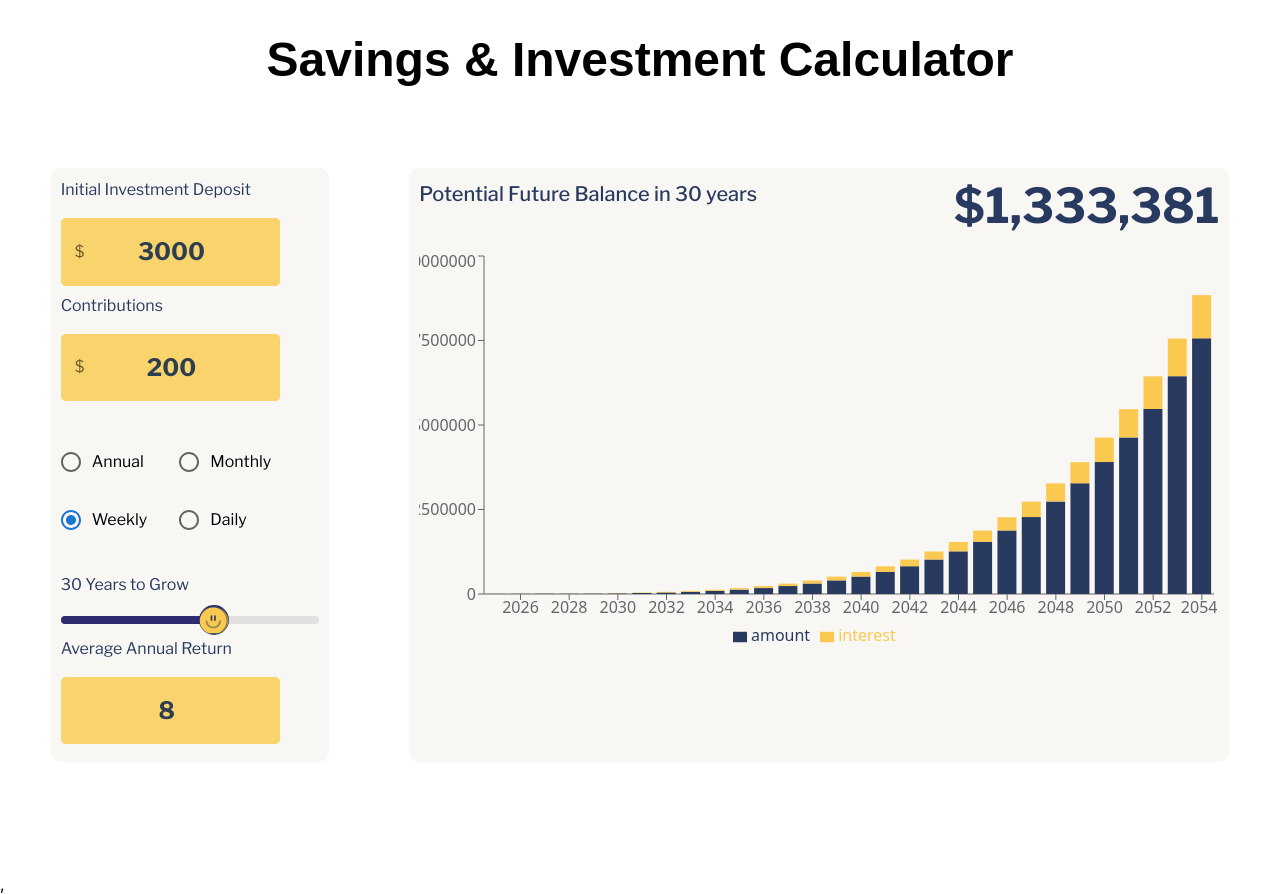
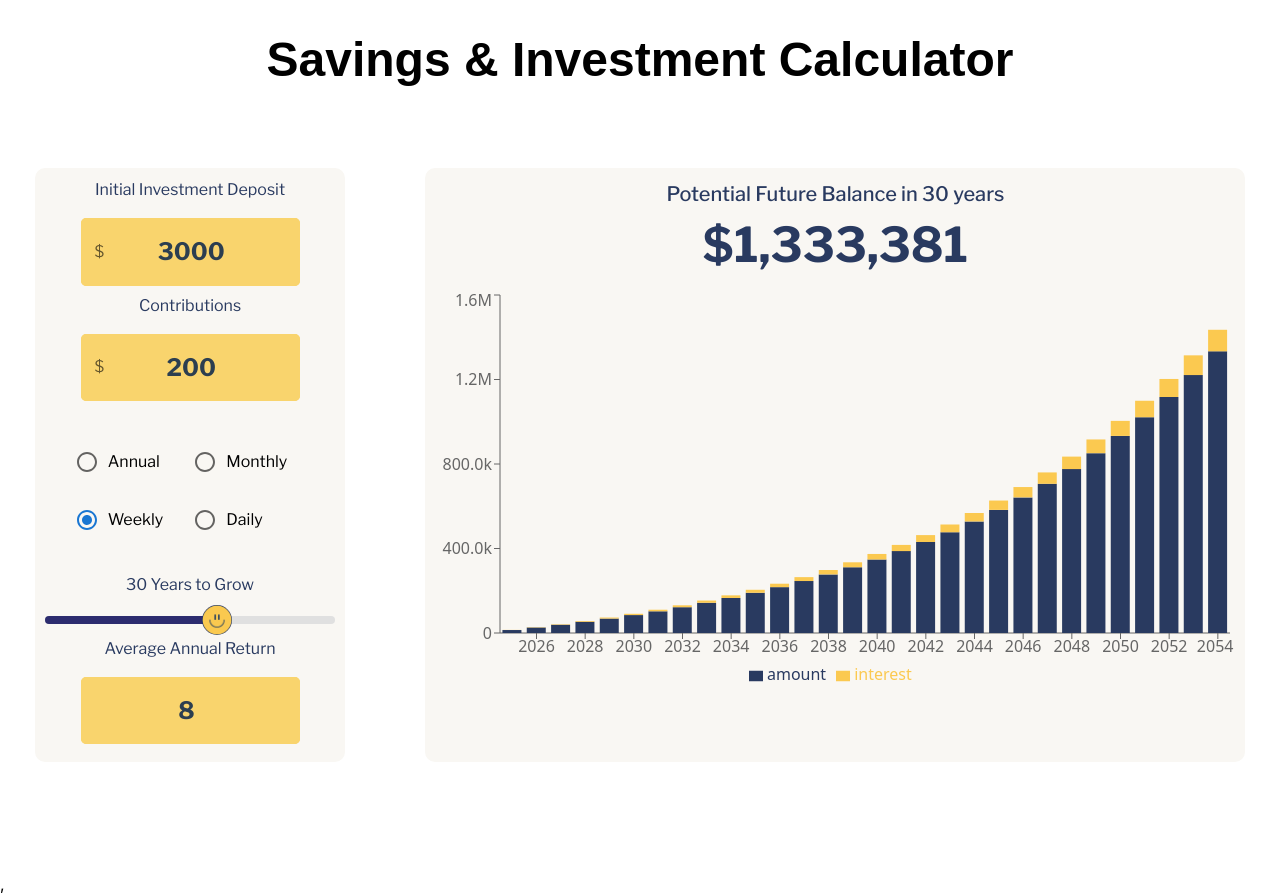
Before and after one commit to Vishakhavel/investment-calc, a React (Create React App) app: page / in a window 1280 px wide. Built offline with nearby package versions, Linux system fonts and the light colour scheme; a web font is replaced by a local one.

Commit message:
corrected the formula

```diff
--- a/src/components/InvestmentCalc.css
+++ b/src/components/InvestmentCalc.css
@@ -1,6 +1,6 @@
 .main-box {
-  font-family: system-ui, -apple-system, BlinkMacSystemFont, 'Segoe UI', Roboto,
-    Oxygen, Ubuntu, Cantarell, 'Open Sans', 'Helvetica Neue', sans-serif;
+  font-family: system-ui, -apple-system, BlinkMacSystemFont, "Segoe UI", Roboto,
+    Oxygen, Ubuntu, Cantarell, "Open Sans", "Helvetica Neue", sans-serif;
   /* background-color: whitesmoke; */
 }
 .capital {
@@ -8,7 +8,7 @@
 }
 .radio-group {
   .css-8i6eh4 {
-    padding-left: 0;
+    /* padding-left: 0; */
   }
 }
 .text-center {
@@ -19,6 +19,7 @@
 .heading-text {
   /* color: yellowgreen; */
   color: #293a60;
+  align-items: center;
 }
 
 .left-stack,
@@ -40,7 +41,7 @@
 } */
 
 .regular-text {
-  font-family: 'Libre Franklin, Arial, sans-serif';
+  font-family: "Libre Franklin, Arial, sans-serif";
 }
 
 .field-input {
--- a/src/components/InvestmentCalc.jsx
+++ b/src/components/InvestmentCalc.jsx
@@ -1,8 +1,8 @@
-import React, { useState, useEffect } from 'react';
+import React, { useState, useEffect, useMemo } from "react";
 // import { style } from './style';
 // import styled from 'styled-components';
-import './InvestmentCalc.css';
-import swipeSwipeImage from '../assets/swipeswipe_logo.png';
+import "./InvestmentCalc.css";
+import swipeSwipeImage from "../assets/swipeswipe_logo.png";
 
 import {
   TextField,
@@ -13,7 +13,7 @@ import {
   Typography,
   Box,
   Stack,
-} from '@mui/material';
+} from "@mui/material";
 import {
   BarChart,
   Bar,
@@ -22,33 +22,33 @@ import {
   CartesianGrid,
   Tooltip,
   Legend,
-} from 'recharts';
-import { styled } from '@mui/system';
-import { grey } from '@mui/material/colors';
-import { ThemeProvider } from '@mui/material/styles';
+} from "recharts";
+import { styled } from "@mui/system";
+import { grey } from "@mui/material/colors";
+import { ThemeProvider } from "@mui/material/styles";
 
-import SwipeTextField from './atom/SwipeTextField';
+import SwipeTextField from "./atom/SwipeTextField";
 
 const CustomSlider = styled(Slider)({
   height: 8,
-  color: '#2c2c6e', // Color for the track
-  '& .MuiSlider-thumb': {
+  color: "#2c2c6e", // Color for the track
+  "& .MuiSlider-thumb": {
     height: 30,
     width: 30,
     backgroundImage: `url(${swipeSwipeImage})`,
-    backgroundSize: 'cover',
-    border: 'none',
-    '&:focus, &:hover, &.Mui-active': {
-      boxShadow: 'inherit',
+    backgroundSize: "cover",
+    border: "none",
+    "&:focus, &:hover, &.Mui-active": {
+      boxShadow: "inherit",
     },
   },
-  '& .MuiSlider-track': {
-    border: 'none',
-    backgroundColor: '#2c2c6e',
+  "& .MuiSlider-track": {
+    border: "none",
+    backgroundColor: "#2c2c6e",
   },
-  '& .MuiSlider-rail': {
+  "& .MuiSlider-rail": {
     opacity: 1,
-    backgroundColor: '#e0e0e0',
+    backgroundColor: "#e0e0e0",
   },
   // '& .MuiSlider-valueLabel': {
   //   left: 'calc(-50% + 12px)',
@@ -63,19 +63,19 @@ const CustomSlider = styled(Slider)({
 const InvestmentCalculator = () => {
   const [initialDeposit, setInitialDeposit] = useState(3000);
   const [contributions, setContributions] = useState(200);
-  const [contributionFrequency, setContributionFrequency] = useState('weekly');
+  const [contributionFrequency, setContributionFrequency] = useState("weekly");
   const [yearsToGrow, setYearsToGrow] = useState(30);
   const [annualReturn, setAnnualReturn] = useState(8);
 
-  let adjustedContributions = contributions === '' ? 0 : Number(contributions),
-    adjustedInitialDeposit = initialDeposit === '' ? 0 : Number(initialDeposit),
-    adjustedAnnualReturn = initialDeposit === '' ? 0 : Number(annualReturn);
+  let adjustedContributions = contributions === "" ? 0 : Number(contributions),
+    adjustedInitialDeposit = initialDeposit === "" ? 0 : Number(initialDeposit),
+    adjustedAnnualReturn = initialDeposit === "" ? 0 : Number(annualReturn);
 
   const calculateFutureBalance = () => {
     const n =
-      contributionFrequency === 'weekly'
+      contributionFrequency === "weekly"
         ? 52
-        : contributionFrequency === 'monthly'
+        : contributionFrequency === "monthly"
         ? 12
         : 1;
     const r = adjustedAnnualReturn / 100 / n;
@@ -92,155 +92,73 @@ const InvestmentCalculator = () => {
     return Math.floor(futureBalance);
   };
 
-  // const generateChartData = () => [
-  //   { year: '2024', amount: 1000, interest: 0 },
-  //   { year: '2025', amount: 2000, interest: 100 },
-  //   { year: '2026', amount: 3000, interest: 300 },
-  //   { year: '2027', amount: 4000, interest: 600 },
-  //   { year: '2028', amount: 5000, interest: 1000 },
-  //   { year: '2029', amount: 6000, interest: 1500 },
-  //   { year: '2030', amount: 7000, interest: 2100 },
-  //   { year: '2031', amount: 8000, interest: 2800 },
-  //   { year: '2032', amount: 9000, interest: 3600 },
-  //   { year: '2033', amount: 10000, interest: 4500 },
-  //   { year: '2034', amount: 11000, interest: 5500 },
-  //   { year: '2035', amount: 12000, interest: 6600 },
-  //   { year: '2036', amount: 12580, interest: 8608 },
-  //   { year: '2037', amount: 14000, interest: 9800 },
-  //   { year: '2038', amount: 15000, interest: 11100 },
-  //   { year: '2039', amount: 16000, interest: 12500 },
-  //   { year: '2040', amount: 17000, interest: 14000 },
-  //   { year: '2041', amount: 18000, interest: 15600 },
-  //   { year: '2042', amount: 19000, interest: 17300 },
-  //   { year: '2043', amount: 20000, interest: 19100 },
-  //   { year: '2044', amount: 21000, interest: 21000 },
-  // ];
+  const generateChartData = useMemo(() => {
+    const rate = annualReturn / 100;
 
-  // const generateChartData = () => {
-  //   let n;
-  //   switch (contributionFrequency) {
-  //     case 'daily':
-  //       n = 365;
-  //       break;
-  //     case 'weekly':
-  //       n = 52;
-  //       break;
-  //     case 'monthly':
-  //       n = 12;
-  //       break;
-  //     case 'yearly':
-  //       n = 1;
-  //       break;
-  //     default:
-  //       // let the default case be weekly
-  //       n = 52;
-  //   }
-
-  //   const r = annualReturn / 100 / n;
-  //   const t = yearsToGrow * n;
-
-  //   // balance is too big compared to the interest
-  //   let balance = adjustedInitialDeposit;
-  //   const data = [];
-
-  //   for (let i = 1; i <= t; i++) {
-  //     let newBalance = balance * (1 + r) + adjustedContributions;
-  //     let interest = newBalance - balance - adjustedContributions;
-  //     balance = newBalance;
-
-  //     // push only when the amount calculated is for the entire year
-  //     console.log('i mod n', i % n, i, n);
-  //     if (i % n === 0) {
-  //       data.push({
-  //         year: 2024 + Math.floor(i / n),
-  //         amount: Math.floor(balance),
-  //         interest: Math.floor(interest),
-  //       });
-  //     }
-  //   }
-
-  //   return data;
-  // };
-
-  // function generateChartData(P, r, t, PMT, contributionFrequency) {
-  function generateChartData(P, r, t, PMT, contributionFrequency) {
     let n;
     switch (contributionFrequency) {
-      case 'daily':
+      case "daily":
         n = 365;
         break;
-      case 'weekly':
+      case "weekly":
         n = 52;
         break;
-      case 'monthly':
+      case "monthly":
         n = 12;
         break;
-      case 'yearly':
+      case "yearly":
         n = 1;
         break;
       default:
-        // throw new Error(
-        //   'Invalid interval. Choose daily, weekly, monthly, or yearly.'
-        // );
-        n = 1;
+        throw new Error(
+          'Invalid compounding frequency. Choose from "daily", "weekly", "monthly", or "yearly".'
+        );
     }
 
-    const interestRate = adjustedAnnualReturn / 100; // Convert percentage to decimal
-    let yearlyData = [];
+    const yearlyAmounts = [];
+    let totalAmount = initialDeposit;
+    let previousAmount = initialDeposit;
 
-    let currentPrincipal = adjustedInitialDeposit;
-    let totalContributions = 0;
+    const currentYear = new Date().getFullYear();
+
+    let checkData = [];
 
     for (let year = 1; year <= yearsToGrow; year++) {
-      totalContributions += adjustedContributions * n;
-      const futureValueWithoutContributions =
-        currentPrincipal * Math.pow(1 + interestRate / n, n);
-      const futureValueWithContributions =
-        (totalContributions * (Math.pow(1 + interestRate / n, n * year) - 1)) /
-        (interestRate / n);
+      for (let i = 1; i <= n; i++) {
+        totalAmount = totalAmount * (1 + rate / n) + Number(contributions);
+      }
+      const interestEarned = totalAmount - previousAmount - contributions * n;
+      checkData.push({
+        interestEarned,
+        totalAmount,
+        previousAmount,
+        contributions,
+      });
+      console.log();
+      yearlyAmounts.push({
+        // year: year,
+        year: Number(currentYear) + year,
+        amount: Math.floor(totalAmount),
+        interest: Math.floor(interestEarned),
+      });
+      previousAmount = totalAmount;
+    }
 
-      const futureValue =
-        futureValueWithoutContributions + futureValueWithContributions;
+    console.log({ checkData });
 
-      const interestEarned =
-        futureValue - currentPrincipal - totalContributions;
+    return yearlyAmounts;
+  }, [
+    initialDeposit,
+    contributions,
+    contributionFrequency,
+    yearsToGrow,
+    annualReturn,
+  ]);
 
-      yearlyData.push({
-        year: 2024 + year,
-        amount: Math.floor(currentPrincipal + totalContributions),
-        interest: Math.floor(interestEarned),
-        totalValue: Math.floor(futureValue),
-        interestDisplayValue:
-          Math.floor(interestEarned).toLocaleString('en-US'),
-        amountDisplayValue: Math.floor(
-          currentPrincipal + totalContributions
-        ).toLocaleString('en-US'),
-      });
-
-      // if (i % n === 0) {
-      //   yearlyData.push({
-      //     year: 2024 + Math.floor(i / n),
-      //     amount: Math.floor(balance),
-      //     interest: Math.floor(interest),
-      //   });
-      // }
-
-      currentPrincipal = futureValue;
-    }
-    return yearlyData;
-  }
-
-  console.log('chart data', generateChartData());
-
-  // const CustomizedLabel = (props) => (
-  //   <Box {...props}>
-  //     Return: ${props.return}
-  //     Investment: ${props.investment}
-  //   </Box>
-  // );
+  console.log("chart data", generateChartData);
 
   const handleInitialDepositChange = (e) => {
-    if (Number(e.target.value) < 99999999) {
+    if (Number(e.target.value) <= 999999) {
       setInitialDeposit(e.target.value);
     }
   };
@@ -250,9 +168,20 @@ const InvestmentCalculator = () => {
     }
   };
   const handleContributionChange = (e) => {
-    if (Number(e.target.value) < 99999) {
+    if (Number(e.target.value) <= 99999) {
       setContributions(e.target.value);
     }
+  };
+
+  console.log({ annualReturn, initialDeposit, contributions, yearsToGrow });
+
+  const formatAxisText = (value) => {
+    if (value >= 1e6) {
+      return (value / 1e6).toFixed(1) + "M";
+    } else if (value >= 1e3) {
+      return (value / 1e3).toFixed(1) + "k";
+    }
+    return value.toString();
   };
 
   return (
@@ -262,9 +191,9 @@ const InvestmentCalculator = () => {
         className='text-centre main-heading'
         variant='h3'
         sx={{
-          display: 'flex',
-          justifyContent: 'center',
-          fontFamily: 'Caudex, Arial, sans-serif',
+          display: "flex",
+          justifyContent: "center",
+          fontFamily: "Caudex, Arial, sans-serif",
           fontWeight: 700,
         }}
         gutterBottom
@@ -275,17 +204,18 @@ const InvestmentCalculator = () => {
       {/* content start */}
       <Box
         sx={{
-          display: 'flex',
-          flexDirection: 'row',
-          justifyContent: 'center',
+          display: "flex",
+          flexDirection: "row",
+          justifyContent: "center",
           margin: 10,
         }}
       >
         {/* left section */}
         <Stack
           sx={{
-            display: 'flex',
-            flexDirection: 'col',
+            display: "flex",
+            flexDirection: "col",
+            alignItems: "center",
             // width: '15%',
           }}
           className='left-stack'
@@ -306,6 +236,12 @@ const InvestmentCalculator = () => {
             // max={100}
             // min={0}
             // inputProps={{ max: 100, min: 0 }}
+
+            // inputProps={{
+            //   placeholder: "0%",
+            //   // defaultValue: "8%",
+            // }}
+            placeholder='0'
           />
           <Typography className='capital heading-text'>
             Contributions
@@ -326,24 +262,26 @@ const InvestmentCalculator = () => {
             onChange={(e) => handleContributionChange(e)}
             // fullWidth
             margin='normal'
+            placeholder='0'
           />
           <RadioGroup
             value={contributionFrequency}
             onChange={(e) => setContributionFrequency(e.target.value)}
             row
             className='radio-group'
+            // sx={{ alignItems: "center" }}
           >
             <Box
               sx={{
-                display: 'grid',
-                gridTemplateColumns: 'repeat(2, 1fr)',
-                gridTemplateRows: 'repeat(2, 1fr)',
+                display: "grid",
+                gridTemplateColumns: "repeat(2, 1fr)",
+                gridTemplateRows: "repeat(2, 1fr)",
                 gap: 2,
                 p: 4,
               }}
             >
               <FormControlLabel
-                value='annual'
+                value='yearly'
                 control={<Radio />}
                 label='Annual'
               />
@@ -405,20 +343,21 @@ const InvestmentCalculator = () => {
             // fullWidth
             margin='normal'
             inputProps={{
-              maxLength: 10,
-              placeholder: '8%',
-              defaultValue: '8%',
+              // maxLength: 10,
+              placeholder: "0%",
+              // defaultValue: "8%",
             }}
           />
         </Stack>
 
         {/* right section */}
         <Stack sx={{ marginLeft: 10 }} className='right-stack'>
-          <Box sx={{ display: 'flex', justifyContent: 'space-between' }}>
+          {/* <Box sx={{ display: "flex", justifyContent: "space-between" }}> */}
+          <Box>
             <Typography
               variant='h6'
               // className='capital text-center heading-text'
-              className='capital heading-text'
+              className='capital heading-text text-center'
               gutterBottom
             >
               Potential Future Balance in {yearsToGrow} years
@@ -429,20 +368,20 @@ const InvestmentCalculator = () => {
               gutterBottom
               fontWeight='bold'
             >
-              ${calculateFutureBalance().toLocaleString('en-US')}
+              ${calculateFutureBalance().toLocaleString("en-US")}
             </Typography>
           </Box>
 
           <BarChart
             width={800}
             height={400}
-            data={generateChartData()}
+            data={generateChartData}
             // {...barChartOptions}
           >
             {/* <CartesianGrid vertical={false} stroke='green' /> */}
             <XAxis dataKey='year' />
             {/* the graph should move to the right if the number gets huge on the Y axis. handle this. */}
-            <YAxis />
+            <YAxis tickFormatter={formatAxisText} />
             <Tooltip />
             <Legend />
             <Bar dataKey='amount' stackId='a' fill='#293A60' />
```
Also changed, not shown: CHECK.JS (deleted, +0 -42 lines), src/components/atom/SwipeTextField/SwipeTextField.js (+27 -18 lines), src/assets/old-log.png (added), src/assets/swipeswipe_logo.png.
